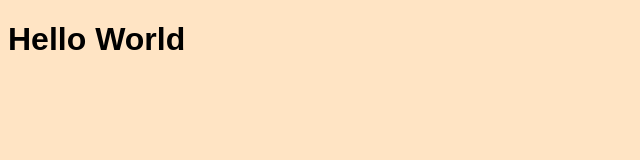
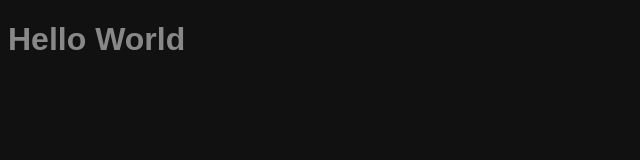
Before and after one commit to jordan-bravo/bravo-site, a plain HTML site: page index.html in a window 1280 px wide. Shown: the whole page, without its empty margins (0-640 px from the left). Drawn offline with Linux system fonts and the light colour scheme.

Commit message:
darken background

```diff
--- a/style.css
+++ b/style.css
@@ -1,7 +1,7 @@
 /* style.css */
 
 body {
-  background: bisque;
-  color: black;
+  background: #111111;
+  color: #888888;
   font-family: sans-serif;
 }
```
